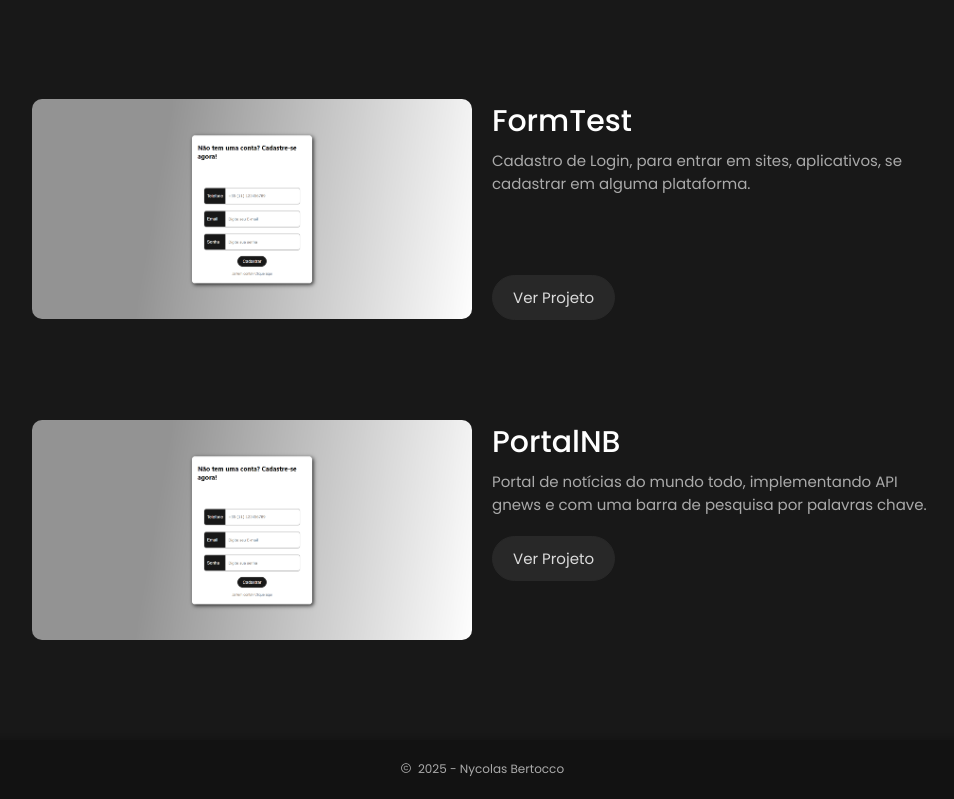
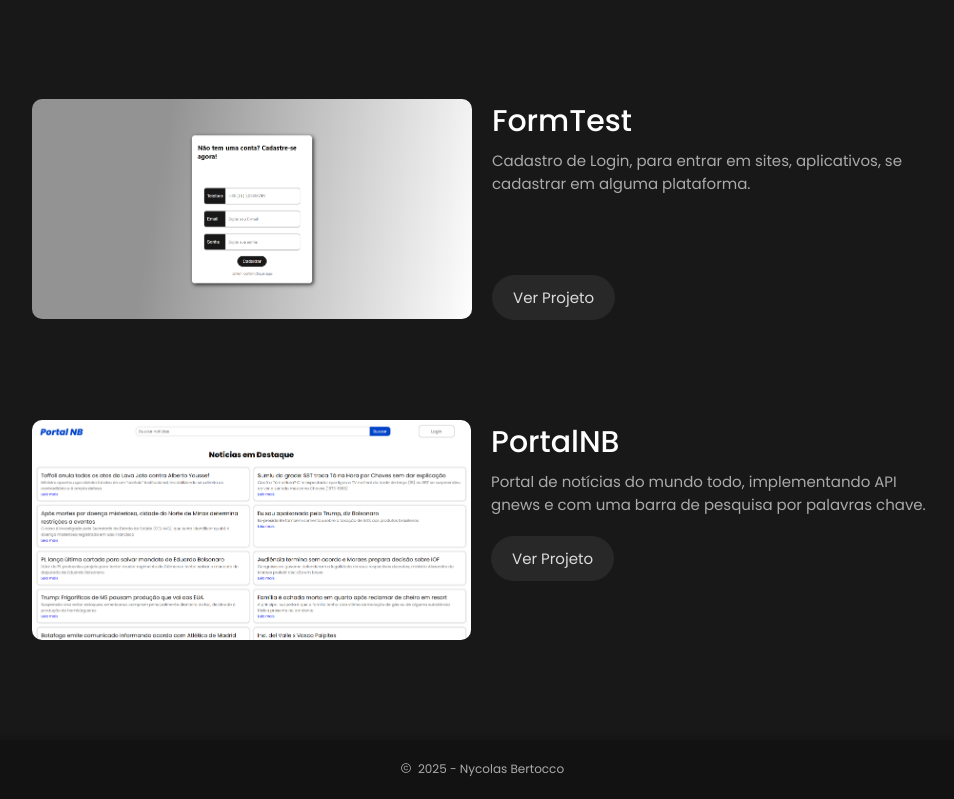
Before and after one commit to nybertocco/PortfolioNyco, a React (Vite) app: page /projetos in a window 1280 px wide. Shown: the part 1441-2240 px from the top of the page, without its empty margins (158-1112 px from the left). Built offline with nearby package versions, Linux system fonts and the light colour scheme.

Commit message:
Projeto pessoal adicionado no componente/pasta projetos

```diff
--- a/src/projetos/index.jsx
+++ b/src/projetos/index.jsx
@@ -115,7 +115,7 @@ export default function Projetos() {
         </div>
 
         <div className="PortalNB">
-          <img src={CadastroLogin} alt="PortalNB" />
+          <img src={PortalNB} alt="PortalNB" />
 
           <section>
             <h3>PortalNB</h3>
```
